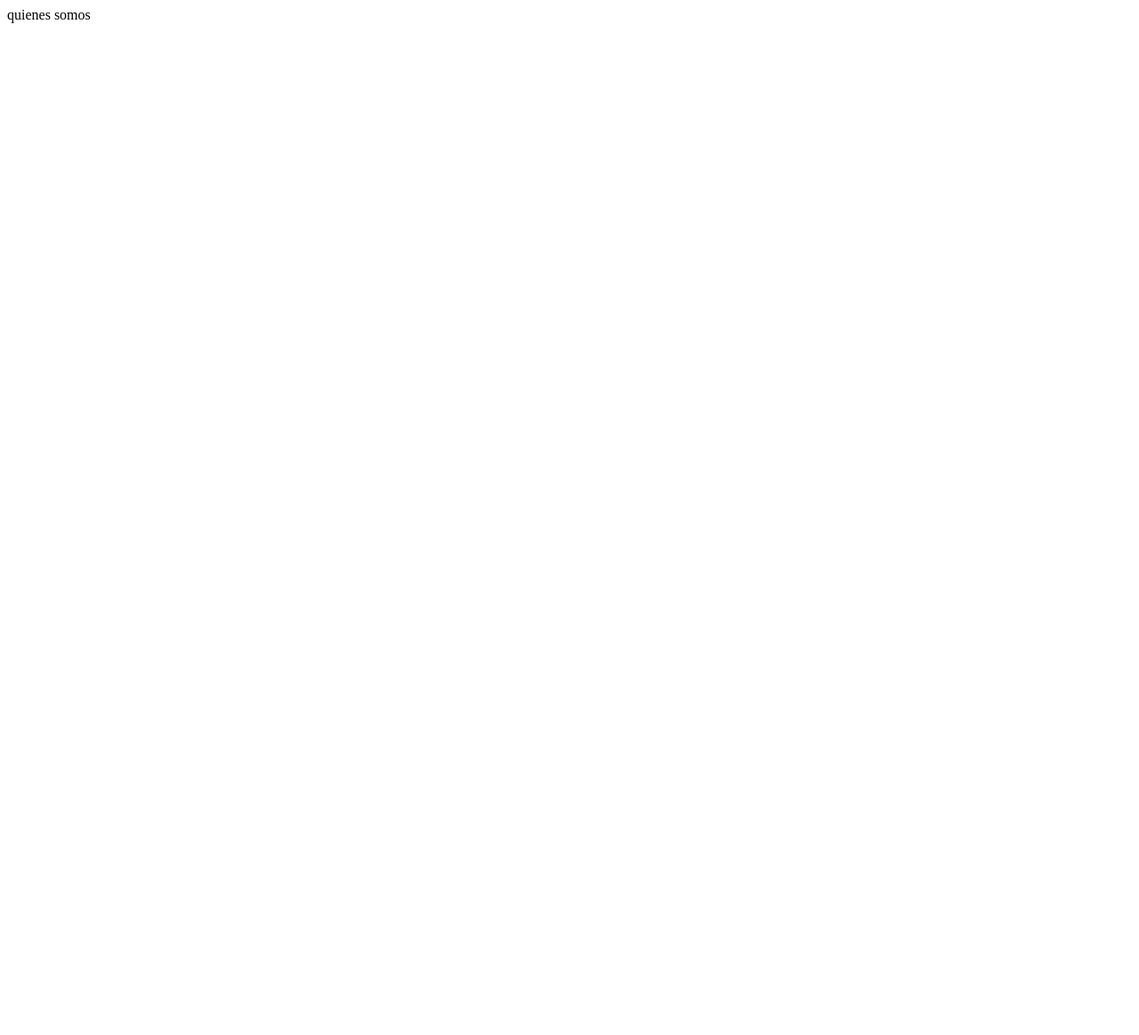
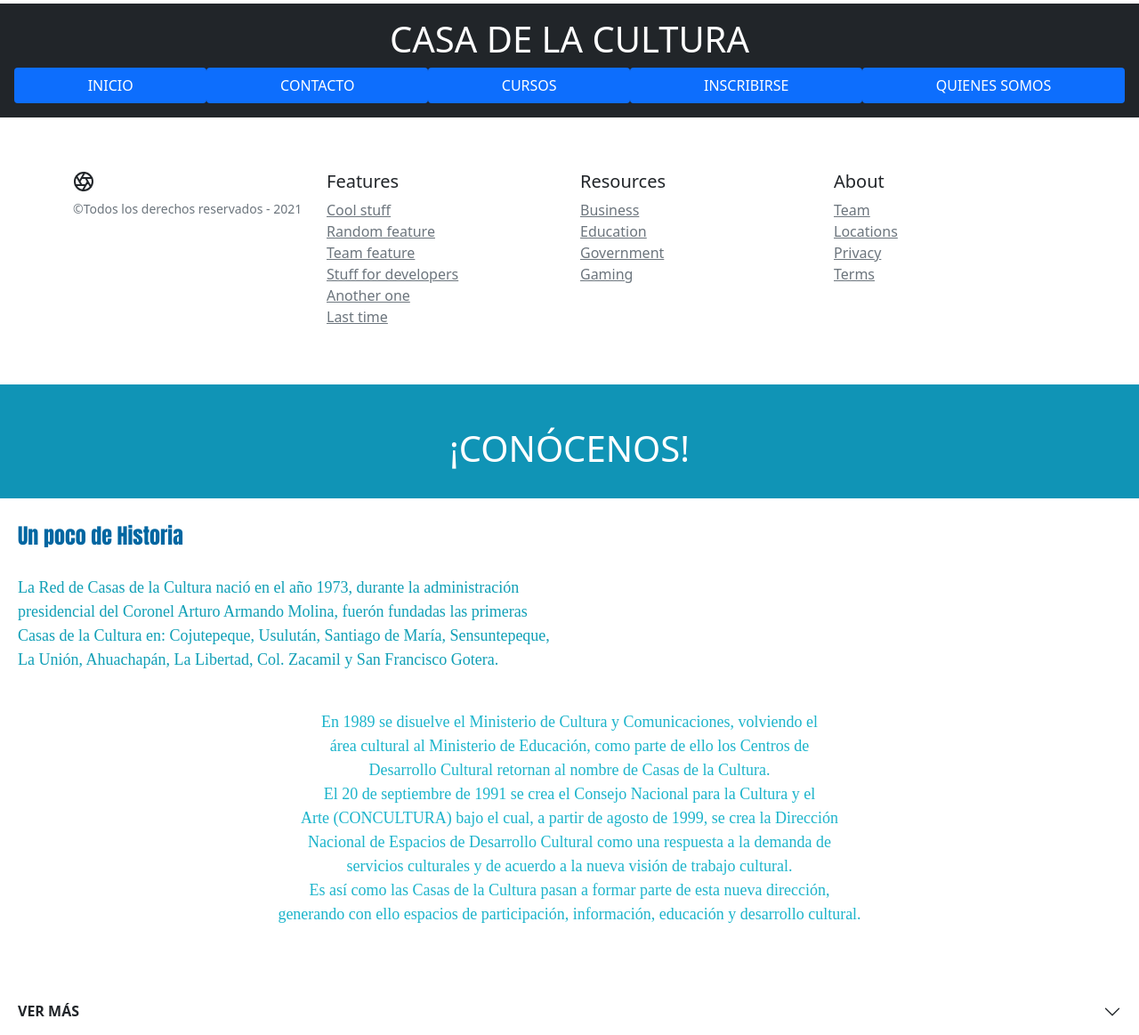
Before and after one commit to CL16006/CasaCulturaWeb, a Django app: page /cursos/quienesSomos in a window 1280 px wide. Before the commit the page is almost empty. Shown: the whole page at 89% size. Before the commit the page ends 26 px from the top, so only its background shows below. Run offline with Django 3.2, Linux system fonts and the light colour scheme.

Commit message:
pagina quienesSomos

```diff
--- a/cursos/templates/cursos/quienesSomos.html
+++ b/cursos/templates/cursos/quienesSomos.html
@@ -1,11 +1,100 @@
 <!DOCTYPE html>
 <html lang="en">
 <head>
+
     <meta charset="UTF-8">
-    <title>Title</title>
+        <!-- Required meta tags -->
+    <meta charset="utf-8">
+    <meta name="viewport" content="width=device-width, initial-scale=1">
+    <!-- Bootstrap CSS -->
+    <link href="https://cdn.jsdelivr.net/npm/bootstrap@5.0.1/dist/css/bootstrap.min.css" rel="stylesheet" integrity="sha384-+0n0xVW2eSR5OomGNYDnhzAbDsOXxcvSN1TPprVMTNDbiYZCxYbOOl7+AMvyTG2x" crossorigin="anonymous">
+
+    <title>Quienes Somos</title>
 </head>
 <body>
   <!-- ESTA LINEA DE CODIGO NOS AGREGA EL MENU DE NAVEGACION-->
     {% include "cursos/menu.html" %}
+
+
+<div class="titulo" style="background: #1094b6">
+ <h1 align="center" style="color: white;" ><br>¡CONÓCENOS!</h1>
+<br>
+</div>
+  <div style="background: white"><br>
+<FONT FACE="impact" SIZE=5 COLOR="#0066a1" style="padding-left:20px;"> Un poco de Historia<br></FONT>
+      <p style="padding-left:20px;">
+<FONT FACE="times new roman" SIZE=4 COLOR="#109fb6" >
+    <br> La Red de Casas de la Cultura nació en el año 1973, durante la administración <br>
+     presidencial del Coronel Arturo Armando Molina, fuerón fundadas las primeras <br>
+     Casas de la Cultura en: Cojutepeque, Usulután, Santiago de María, Sensuntepeque, <br>
+     La Unión, Ahuachapán, La Libertad, Col. Zacamil y San Francisco Gotera. <br><br>
+
+</FONT></p>
+      <p align="center">
+      <FONT FACE="times new roman" SIZE=4 COLOR="#1db4cb" >
+          En 1989 se disuelve el Ministerio de Cultura y Comunicaciones, volviendo el <br>
+          área cultural al Ministerio de Educación, como parte de ello los Centros de <br>
+          Desarrollo Cultural retornan al nombre de Casas de la Cultura. <br>
+          El 20 de septiembre de 1991 se crea el Consejo Nacional para la Cultura y el<br>
+          Arte (CONCULTURA) bajo el cual, a partir de agosto de 1999, se crea la Dirección<br>
+          Nacional de Espacios de Desarrollo Cultural como una respuesta a la demanda de <br>
+          servicios culturales y de acuerdo a la nueva visión de trabajo cultural. <br>
+
+          Es así como las Casas de la Cultura pasan a formar parte de esta nueva dirección,<br>
+          generando con ello espacios de participación, información, educación y desarrollo cultural.<br><br><br>
+      </FONT>
+</p>
+</div>
+
+<div style="background: #92b0ed" >
+
+
+
+
+    <div class="accordion accordion-flush" id="accordionFlushExample">
+        <div class="accordion-item">
+            <h2 style="color:blue" class="accordion-header" id="flush-headingOne">
+                <button class="accordion-button collapsed" type="button" data-bs-toggle="collapse" data-bs-target="#flush-collapseOne" aria-expanded="false" aria-controls="flush-collapseOne">
+              <b>VER MÁS</b>
+            </button>
+            </h2>
+            <div id="flush-collapseOne" class="accordion-collapse collapse" aria-labelledby="flush-headingOne" data-bs-parent="#accordionFlushExample">
+                <div class="accordion-body" style="background: #07698a">
+
+<h5 style="padding-left:25px; color: #29dbe1" > MISIÓN:</h5>
+ <h6 style="padding-left:20px; color: #c5f8fa">   Promover, fortalecer y fomentar la cultura local, a<br>
+                                  través de la participación ciudadana, con el fin de<br>
+                                  crear espacios para las distintas manifestaciones <br>
+                                  culturales, contribuyendo así a la identidad <br>cultural nacional.<br>
+</h6>
+    <h5 style="padding-left:25px; color: #29dbe1"> <br>VISIÓN:</h5>
+
+
+<h6 style="padding-left:20px; color: #c5f8fa">    Lograr que cada casa de la cultura llegue a constituirse<br>
+                                  en verdaderos espacios culturales que consoliden la <br>
+                                  identidad local y nacional, a fin de impulsar el desarrollo<br> nacional.<br>
+</h6>
+
+
+                                    <br>
+                                </div>
+                            </div>
+                        </div>
+        </div>
+
+
+</div>
+
+
+<!-- Optional JavaScript; choose one of the two! -->
+
+    <!-- Option 1: Bootstrap Bundle with Popper -->
+    <script src="https://cdn.jsdelivr.net/npm/bootstrap@5.0.0-beta2/dist/js/bootstrap.bundle.min.js" integrity="sha384-b5kHyXgcpbZJO/tY9Ul7kGkf1S0CWuKcCD38l8YkeH8z8QjE0GmW1gYU5S9FOnJ0" crossorigin="anonymous"></script>
+
+    <!-- Option 2: Separate Popper and Bootstrap JS -->
+    <!--
+    <script src="https://cdn.jsdelivr.net/npm/@popperjs/core@2.6.0/dist/umd/popper.min.js" integrity="sha384-KsvD1yqQ1/1+IA7gi3P0tyJcT3vR+NdBTt13hSJ2lnve8agRGXTTyNaBYmCR/Nwi" crossorigin="anonymous"></script>
+    <script src="https://cdn.jsdelivr.net/npm/bootstrap@5.0.0-beta2/dist/js/bootstrap.min.js" integrity="sha384-nsg8ua9HAw1y0W1btsyWgBklPnCUAFLuTMS2G72MMONqmOymq585AcH49TLBQObG" crossorigin="anonymous"></script>
+    -->
 </body>
 </html>
--- a/cursos/views.py
+++ b/cursos/views.py
@@ -49,4 +49,8 @@ def contacto(request):
 #yesica
 def quienesSomos(request):
 
-    return HttpResponse("quienes somos")
+    template = loader.get_template('cursos/quienesSomos.html')
+    context = {
+
+      }
+    return HttpResponse(template.render(context, request))
```
